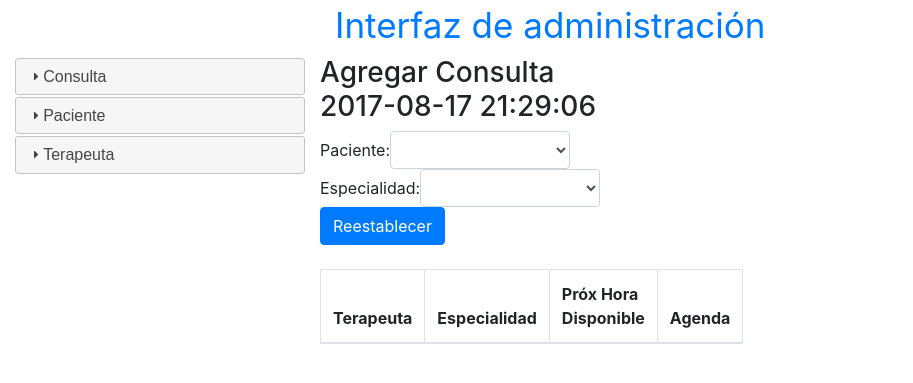
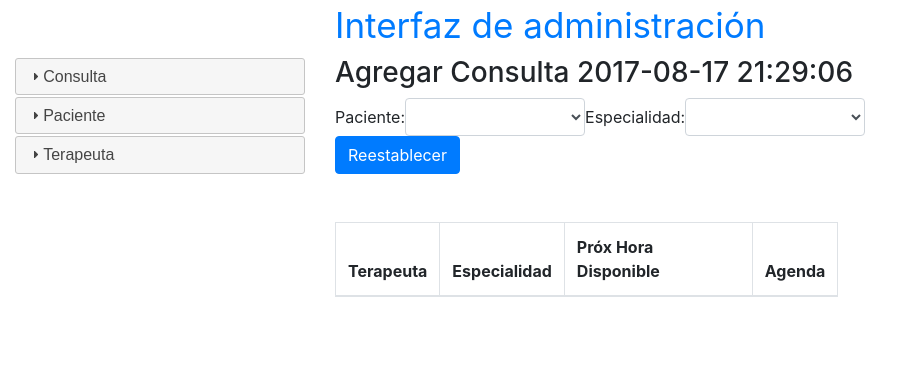
Before and after one commit to fescobar13/mantenedorConsulta, a PHP site: page /agregarConsulta.php in a window 1280 px wide. Shown: the top 383 px of the page, without its empty margins (0-913 px from the left). Run offline with PHP 8.4, Linux system fonts and the light colour scheme; lists and menus that the app fills with data are empty; some libraries are stand-ins or nearby versions.

Commit message:
tabla de consultas disp. alineada

```diff
--- a/Views/agregarConsulta.php
+++ b/Views/agregarConsulta.php
@@ -33,8 +33,9 @@
 <body onload="getDataConsulta()">
 <div class="container-fluid">
 	<?php include "header.php"; ?>
+	<div class="row">
 	<?php include "menu.php"; ?>
-	<div class="row">
+
 		<div class="col-md-6">
 			<h3>Agregar Consulta <?php echo date("Y-m-d H:i:s"); ?></h3>
 
@@ -54,10 +55,15 @@
 					</select>
 				</div>
 				<div class="form-group">
-				<a  class="btn btn-primary" href="agregarConsulta.php">Reestablecer</a>
+				<a class="btn btn-primary" href="agregarConsulta.php">Reestablecer</a>
 				</div>
 
-			</form><br>
+			</form><br><br>
+		</div>
+	</div>
+		<div class="row">
+			<div class="col-md-3"></div>
+			<div class="col-md-5">
 				<div id='waiting'>
 				</div>
 				<div id='divTableConsultas'>
@@ -83,6 +89,7 @@
 			</div>
 		</div>
 	</div>
+</div>
 
 <script src="../vendor/components/jquery/jquery.min.js"></script>
 <script src="../vendor/datatables/datatables/media/js/jquery.dataTables.min.js"></script>
--- a/Views/home.php
+++ b/Views/home.php
@@ -22,7 +22,7 @@
         <div class="col-md-12">
           <div class="page-header">
               <h1>
-                  <a href="#">Terapias <small>Interfaz de administración</small></a>
+                  <a href="#"><small>Interfaz de administración</small></a>
               </h1>
           </div>
         </div>
--- a/Views/menu.php
+++ b/Views/menu.php
@@ -1,4 +1,4 @@
-<div class="row">
+<!-- <div class="row"> -->
     <div class="col-md-3">
         <div id="accordion">
           <h3>Consulta</h3>
@@ -19,3 +19,4 @@
             </div>
         </div>
     </div>
+<!-- </div> -->
--- a/vendor/estilo/estilo.css
+++ b/vendor/estilo/estilo.css
@@ -17,3 +17,7 @@
 .caja-ancha{
 	width:200px;
 }
+
+*{
+	/*border: solid black 1px;*/
+}
```
Also changed, not shown: 1 other file. Lines whose indentation alone changed are shown as unchanged.
